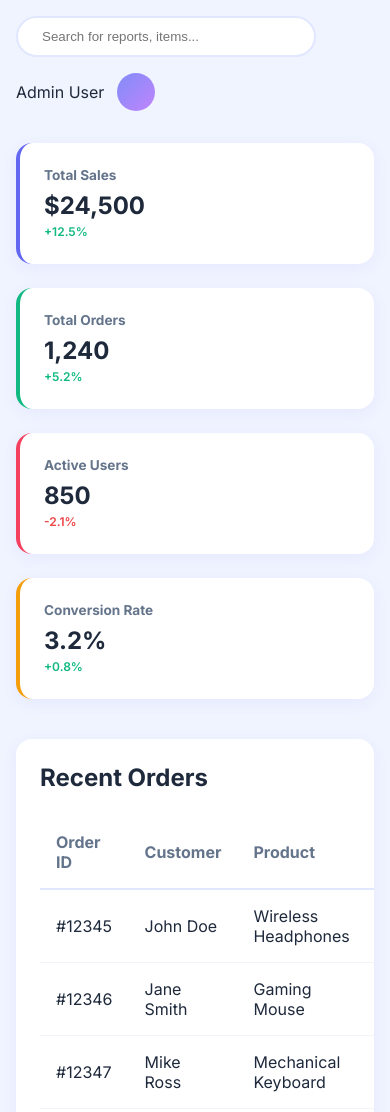
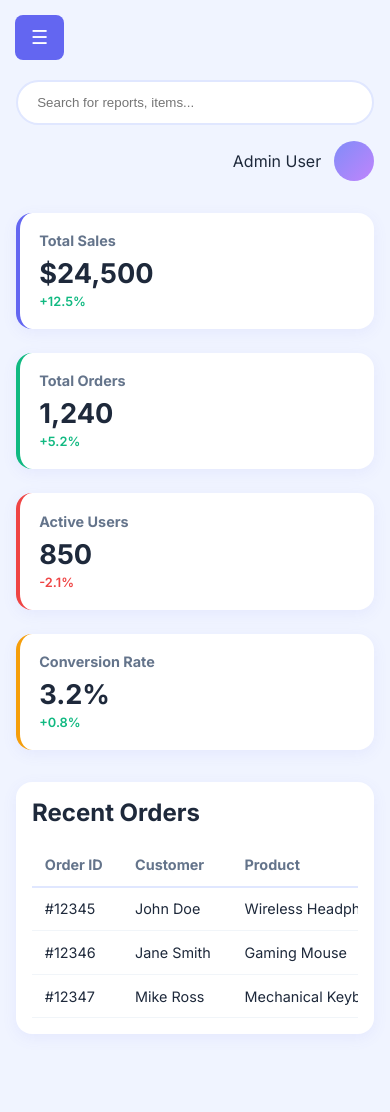
Before and after one commit to AjinkyaD3/wad, a plain HTML site: page Chit_01/index.html in a window 390 px wide. Shown: the top 1112 px of the page. After the commit the page ends 1050 px from the top, so only its background shows below. Drawn offline with Linux system fonts and the light colour scheme.

Commit message:
feat: create responsive admin dashboard with layout, navigation, and summary statistics

```diff
--- a/Chit_01/index.html
+++ b/Chit_01/index.html
@@ -1,19 +1,33 @@
 <!DOCTYPE html>
 <html lang="en">
 <head>
-    <meta charset="UTF-8">
-    <meta name="viewport" content="width=device-width, initial-scale=1.0">
+  <meta charset="UTF-8" />
+  <meta name="viewport" content="width=device-width, initial-scale=1.0" />
   <title>E-Commerce Admin Dashboard</title>
-    <link rel="stylesheet" href="style.css">
-    <link href="https://fonts.googleapis.com/css2?family=Inter:wght@400;500;600;700&display=swap" rel="stylesheet">
+
+  <link rel="stylesheet" href="style.css" />
+
+  <link
+    href="https://fonts.googleapis.com/css2?family=Inter:wght@400;500;600;700&display=swap"
+    rel="stylesheet"
+  />
 </head>
+
 <body>
+
+  <!-- Mobile Menu Button -->
+  <button class="menu-toggle" id="menuToggle">
+    ☰
+  </button>
+
   <div class="dashboard-container">
+
     <!-- Sidebar -->
-        <aside class="sidebar">
+    <aside class="sidebar" id="sidebar">
       <div class="logo">
         <h2>ShopAdmin</h2>
       </div>
+
       <nav>
         <ul>
           <li class="active">Dashboard</li>
@@ -26,44 +40,63 @@
       </nav>
     </aside>
 
-        <!-- Main Content -->
+    <!-- Overlay -->
+    <div class="overlay" id="overlay"></div>
+
+    <!-- Main -->
     <main class="main-content">
+
       <header>
         <div class="search-bar">
-                    <input type="text" placeholder="Search for reports, items...">
+          <input
+            type="text"
+            placeholder="Search for reports, items..."
+          />
         </div>
+
         <div class="user-profile">
           <span>Admin User</span>
           <div class="avatar"></div>
         </div>
       </header>
 
+      <!-- Stats -->
       <section class="stats-grid">
+
         <div class="stat-card">
           <h3>Total Sales</h3>
           <p class="value">$24,500</p>
           <span class="trend up">+12.5%</span>
         </div>
+
         <div class="stat-card">
           <h3>Total Orders</h3>
           <p class="value">1,240</p>
           <span class="trend up">+5.2%</span>
         </div>
+
         <div class="stat-card">
           <h3>Active Users</h3>
           <p class="value">850</p>
           <span class="trend down">-2.1%</span>
         </div>
+
         <div class="stat-card">
           <h3>Conversion Rate</h3>
           <p class="value">3.2%</p>
           <span class="trend up">+0.8%</span>
         </div>
+
       </section>
 
+      <!-- Orders -->
       <section class="recent-orders">
+
         <h2>Recent Orders</h2>
+
+        <div class="table-wrapper">
           <table>
+
             <thead>
               <tr>
                 <th>Order ID</th>
@@ -73,32 +106,71 @@
                 <th>Status</th>
               </tr>
             </thead>
+
             <tbody>
+
               <tr>
                 <td>#12345</td>
                 <td>John Doe</td>
                 <td>Wireless Headphones</td>
                 <td>$99.00</td>
-                            <td><span class="status completed">Completed</span></td>
+                <td>
+                  <span class="status completed">
+                    Completed
+                  </span>
+                </td>
               </tr>
+
               <tr>
                 <td>#12346</td>
                 <td>Jane Smith</td>
                 <td>Gaming Mouse</td>
                 <td>$45.00</td>
-                            <td><span class="status pending">Pending</span></td>
+                <td>
+                  <span class="status pending">
+                    Pending
+                  </span>
+                </td>
               </tr>
+
               <tr>
                 <td>#12347</td>
                 <td>Mike Ross</td>
                 <td>Mechanical Keyboard</td>
                 <td>$120.00</td>
-                            <td><span class="status completed">Completed</span></td>
+                <td>
+                  <span class="status completed">
+                    Completed
+                  </span>
+                </td>
               </tr>
+
             </tbody>
+
           </table>
+        </div>
+
       </section>
+
     </main>
+
   </div>
+
+  <script>
+    const menuToggle = document.getElementById("menuToggle");
+    const sidebar = document.getElementById("sidebar");
+    const overlay = document.getElementById("overlay");
+
+    menuToggle.addEventListener("click", () => {
+      sidebar.classList.toggle("show");
+      overlay.classList.toggle("show");
+    });
+
+    overlay.addEventListener("click", () => {
+      sidebar.classList.remove("show");
+      overlay.classList.remove("show");
+    });
+  </script>
+
 </body>
 </html>
--- a/Chit_01/style.css
+++ b/Chit_01/style.css
@@ -7,94 +7,326 @@
   --success: #10b981;
   --warning: #f59e0b;
 }
-* { margin: 0; padding: 0; box-sizing: border-box; }
-body { font-family: 'Inter', sans-serif; background: var(--bg); color: var(--text-main); }
-.dashboard-container { display: flex; min-height: 100vh; }
+
+* {
+  margin: 0;
+  padding: 0;
+  box-sizing: border-box;
+}
+
+body {
+  font-family: "Inter", sans-serif;
+  background: var(--bg);
+  color: var(--text-main);
+}
+
+/* Layout */
+.dashboard-container {
+  display: flex;
+  min-height: 100vh;
+}
 
 /* Sidebar */
+
 .sidebar {
-    width: 240px;
+  width: 250px;
   background: linear-gradient(135deg, #1e1b4b, #4338ca);
   color: white;
   padding: 2rem 1.5rem;
   flex-shrink: 0;
+  transition: 0.3s ease;
 }
-.sidebar .logo h2 { font-size: 1.4rem; margin-bottom: 2.5rem; color: #c4b5fd; }
-.sidebar nav ul { list-style: none; }
+
+.logo h2 {
+  font-size: 1.5rem;
+  margin-bottom: 2rem;
+  color: #c4b5fd;
+}
+
+.sidebar nav ul {
+  list-style: none;
+}
+
 .sidebar nav li {
-    padding: 0.7rem 1rem;
-    margin-bottom: 0.4rem;
+  padding: 0.9rem 1rem;
+  margin-bottom: 0.5rem;
   border-radius: 0.5rem;
   cursor: pointer;
-    transition: all 0.3s;
+  transition: 0.3s;
 }
-.sidebar nav li:hover, .sidebar nav li.active { background: rgba(255,255,255,0.2); }
+
+.sidebar nav li:hover,
+.sidebar nav li.active {
+  background: rgba(255, 255, 255, 0.2);
+}
 
 /* Main */
-.main-content { flex-grow: 1; padding: 2rem; overflow-y: auto; }
-header { display: flex; justify-content: space-between; align-items: center; margin-bottom: 2rem; }
+
+.main-content {
+  flex: 1;
+  padding: 2rem;
+  overflow-x: hidden;
+}
+
+/* Header */
+
+header {
+  display: flex;
+  justify-content: space-between;
+  align-items: center;
+  gap: 1rem;
+  margin-bottom: 2rem;
+}
+
+.search-bar {
+  flex: 1;
+}
+
 .search-bar input {
-    padding: 0.7rem 1.5rem;
+  width: 100%;
+  max-width: 400px;
+  padding: 0.8rem 1.2rem;
   border: 2px solid #e0e7ff;
   border-radius: 2rem;
-    width: 300px;
   outline: none;
-    transition: border 0.3s;
+  transition: 0.3s;
 }
-.search-bar input:focus { border-color: var(--primary); }
-.user-profile { display: flex; align-items: center; gap: 0.8rem; }
-.avatar { width: 38px; height: 38px; background: linear-gradient(135deg, #818cf8, #c084fc); border-radius: 50%; }
+
+.search-bar input:focus {
+  border-color: var(--primary);
+}
+
+.user-profile {
+  display: flex;
+  align-items: center;
+  gap: 0.8rem;
+  white-space: nowrap;
+}
+
+.avatar {
+  width: 40px;
+  height: 40px;
+  border-radius: 50%;
+  background: linear-gradient(135deg, #818cf8, #c084fc);
+}
 
 /* Stats */
+
 .stats-grid {
   display: grid;
-    grid-template-columns: repeat(auto-fit, minmax(200px, 1fr));
+  grid-template-columns: repeat(auto-fit, minmax(220px, 1fr));
   gap: 1.5rem;
-    margin-bottom: 2.5rem;
+  margin-bottom: 2rem;
 }
+
 .stat-card {
   background: var(--white);
   padding: 1.5rem;
   border-radius: 1rem;
-    box-shadow: 0 4px 15px rgba(99,102,241,0.08);
+  box-shadow: 0 4px 15px rgba(99, 102, 241, 0.08);
   border-left: 4px solid var(--primary);
-    transition: transform 0.2s;
+  transition: 0.2s;
 }
-.stat-card:hover { transform: translateY(-3px); }
-.stat-card:nth-child(2) { border-left-color: var(--success); }
-.stat-card:nth-child(3) { border-left-color: #f43f5e; }
-.stat-card:nth-child(4) { border-left-color: var(--warning); }
-.stat-card h3 { font-size: 0.85rem; color: var(--text-muted); margin-bottom: 0.5rem; }
-.stat-card .value { font-size: 1.5rem; font-weight: 700; }
-.trend { font-size: 0.75rem; font-weight: 600; }
-.trend.up { color: var(--success); }
-.trend.down { color: #ef4444; }
 
-/* Table */
+.stat-card:hover {
+  transform: translateY(-4px);
+}
+
+.stat-card:nth-child(2) {
+  border-left-color: var(--success);
+}
+
+.stat-card:nth-child(3) {
+  border-left-color: #ef4444;
+}
+
+.stat-card:nth-child(4) {
+  border-left-color: var(--warning);
+}
+
+.stat-card h3 {
+  font-size: 0.9rem;
+  color: var(--text-muted);
+  margin-bottom: 0.5rem;
+}
+
+.value {
+  font-size: 1.7rem;
+  font-weight: 700;
+}
+
+.trend {
+  font-size: 0.8rem;
+  font-weight: 600;
+}
+
+.trend.up {
+  color: var(--success);
+}
+
+.trend.down {
+  color: #ef4444;
+}
+
+/* Orders */
+
 .recent-orders {
   background: var(--white);
   padding: 1.5rem;
   border-radius: 1rem;
-    box-shadow: 0 4px 15px rgba(99,102,241,0.08);
+  box-shadow: 0 4px 15px rgba(99, 102, 241, 0.08);
+}
+
+.recent-orders h2 {
+  margin-bottom: 1rem;
+}
+
+.table-wrapper {
   overflow-x: auto;
 }
-.recent-orders h2 { margin-bottom: 1.5rem; }
-table { width: 100%; border-collapse: collapse; min-width: 500px; }
-th { text-align: left; padding: 1rem; color: var(--text-muted); border-bottom: 2px solid #e0e7ff; }
-td { padding: 1rem; border-bottom: 1px solid #f1f5f9; }
-tr:hover td { background: #f8faff; }
-.status { padding: 0.25rem 0.75rem; border-radius: 1rem; font-size: 0.75rem; font-weight: 600; }
-.status.completed { background: #d1fae5; color: #065f46; }
-.status.pending { background: #fef3c7; color: #92400e; }
+
+table {
+  width: 100%;
+  border-collapse: collapse;
+  min-width: 600px;
+}
+
+th,
+td {
+  padding: 1rem;
+  text-align: left;
+}
+
+th {
+  color: var(--text-muted);
+  border-bottom: 2px solid #e0e7ff;
+}
+
+td {
+  border-bottom: 1px solid #f1f5f9;
+}
+
+tr:hover td {
+  background: #f8faff;
+}
+
+.status {
+  padding: 0.3rem 0.8rem;
+  border-radius: 999px;
+  font-size: 0.75rem;
+  font-weight: 600;
+}
+
+.completed {
+  background: #d1fae5;
+  color: #065f46;
+}
+
+.pending {
+  background: #fef3c7;
+  color: #92400e;
+}
+
+/* Mobile Menu */
+
+.menu-toggle {
+  display: none;
+  position: fixed;
+  top: 15px;
+  left: 15px;
+  z-index: 1100;
+  border: none;
+  background: var(--primary);
+  color: white;
+  padding: 0.7rem 1rem;
+  border-radius: 0.5rem;
+  font-size: 1.2rem;
+  cursor: pointer;
+}
+
+/* Overlay */
+
+.overlay {
+  position: fixed;
+  inset: 0;
+  background: rgba(0, 0, 0, 0.4);
+  opacity: 0;
+  visibility: hidden;
+  transition: 0.3s;
+  z-index: 900;
+}
+
+.overlay.show {
+  opacity: 1;
+  visibility: visible;
+}
 
 /* Responsive */
+
+@media (max-width: 992px) {
+
+  .stats-grid {
+    grid-template-columns: repeat(2, 1fr);
+  }
+
+}
+
 @media (max-width: 768px) {
-    .sidebar { display: none; }
-    header { flex-direction: column; align-items: stretch; gap: 1rem; }
-    .search-bar input { max-width: 100%; }
-    .stats-grid { grid-template-columns: 1fr 1fr; }
+
+  .menu-toggle {
+    display: block;
   }
-@media (max-width: 480px) {
-    .stats-grid { grid-template-columns: 1fr; }
-    .main-content { padding: 1rem; }
+
+  .sidebar {
+    position: fixed;
+    top: 0;
+    left: -260px;
+    height: 100%;
+    z-index: 1000;
   }
+
+  .sidebar.show {
+    left: 0;
+  }
+
+  .main-content {
+    width: 100%;
+    padding: 5rem 1rem 1rem;
+  }
+
+  header {
+    flex-direction: column;
+    align-items: stretch;
+  }
+
+  .search-bar input {
+    max-width: 100%;
+  }
+
+  .user-profile {
+    justify-content: flex-end;
+  }
+
+}
+
+@media (max-width: 576px) {
+
+  .stats-grid {
+    grid-template-columns: 1fr;
+  }
+
+  .stat-card {
+    padding: 1.2rem;
+  }
+
+  .recent-orders {
+    padding: 1rem;
+  }
+
+  th,
+  td {
+    padding: 0.8rem;
+    font-size: 0.9rem;
+  }
+
+}
```
Lines whose indentation alone changed are shown as unchanged.
